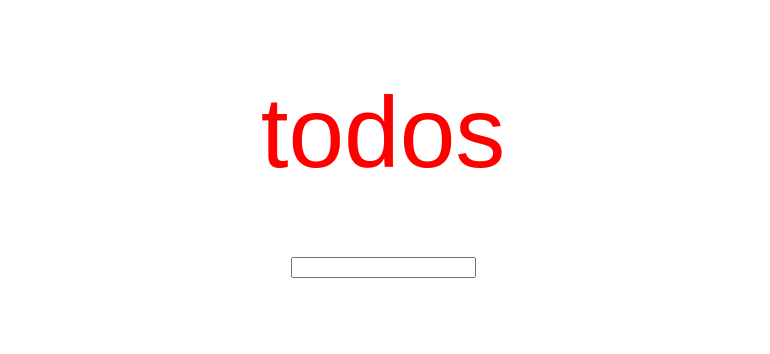
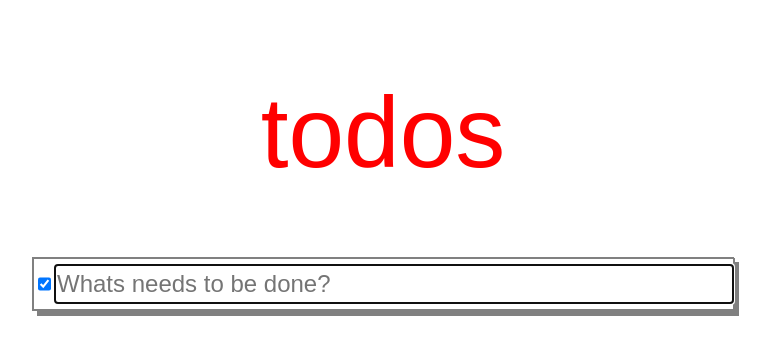
Before and after one commit to darshanmukunda98/gnome-Todo-VueJSMongoDB, a Vue app in the folder vue-project/: page / in a window 1280 px wide. Shown: the top 354 px of the page, without its empty margins (257-1027 px from the left). Built offline with nearby package versions, Linux system fonts and the light colour scheme.

Commit message:
add toggle all done checkbox, borders

```diff
--- a/vue-project/index.html
+++ b/vue-project/index.html
@@ -7,7 +7,10 @@
     <title>Vite App</title>
   </head>
   <body>
-    <div id="app"></div>
+    <div id="app">
+      <button>Sample</button>
+    </div>
+
     <script type="module" src="/src/main.js"></script>
   </body>
 </html>
--- a/vue-project/src/App.vue
+++ b/vue-project/src/App.vue
@@ -1,47 +1,98 @@
 <script setup>
-import { ref, watch } from "vue";
-let i = 0;
-let todo = ref("");
-let todos = ref([]);
-/* watch(todo,(t)=>{
-  localStorage.setItem("data",JSON.stringify(t))
-}) */
+import { ref } from 'vue';
+
+let todos = ref(JSON.parse(localStorage.getItem('data') || '[]'));
+let checkAllDone = todos.value.every((todo) => todo.done === true);
+console.log(checkAllDone);
 
 function onInput(e) {
-  console.log("TITLE " + e.target.value);
+  console.log('TITLE ' + e.target.value);
   let title = e.target.value;
-  e.target.value = "";
+  e.target.value = '';
   todos.value.push({
     id: Date.now(),
     title: title,
-    done: false,
+    done: false
   });
-  console.log("TODOS");
+  console.log('TODOS');
   console.log(todos.value);
-  localStorage.setItem("data", JSON.stringify(todos.value));
+  localStorage.setItem('data', JSON.stringify(todos.value));
 }
-function toggle(e) {
-  console.log(e.target.parentNode.parentNode.id);
-  console.log(e.target.checked);
+
+function onChange(e) {
+  console.log(e.target.value);
+  localStorage.setItem('data', JSON.stringify(todos.value));
+}
+
+function allDone(e) {
+  if (checkAllDone) {
+    todos.value.map((todo) => {
+      todo.done = true;
+    });
+    checkAllDone = true;
+  } else {
+    todos.value.map((todo) => {
+      todo.done = false;
+    });
+    checkAllDone = false;
+  }
+  localStorage.setItem('data', JSON.stringify(todos.value));
 }
 </script>
 <template>
-  <!--<form @submit.prevent="onInput" >{{ todo }}</form> read on v-bind vs v-model -->
   <div class="app">
-  <h1>todos</h1>
-  <input @keydown.enter="onInput" />{{ todo }}
-  <div v-for="item in todos" :key="item.id">
-    <div class="todo--item" :id="item.id">
-      <span>
-        <input
-          type="checkbox"
-          @change="toggle"
-        />
-        <input v-model="item.title" />
+    <h1>todos</h1>
+    <div class="list">
+      <span class="todo--input">
+        <input type="checkbox" @change="allDone" v-model="checkAllDone" />
+        <input @keydown.enter="onInput" class="todo--title--input" autofocus placeholder="Whats needs to be done?"/>
       </span>
+      <div v-for="(item, index) in todos" :key="item.id">
+        <div class="todo--item" :id="item.id" @change="onChange">
+          <input
+            class="todo--item--checkbox"
+            type="checkbox"
+            name="checkbox"
+            v-model="todos[index].done"
+          />
+          <input
+            class="todo--item--title"
+            v-model="todos[index].title"
+            name="title"
+          />
+        </div>
+      </div>
     </div>
   </div>
-</div>
 </template>
-<style>
+<style scoped>
+.todo--input {
+  display: flex;
+  height: 40px;
+  width: 100%;
+  padding: 5px 0;
+  border-style: solid;
+  border-width:1px;
+  border-color: grey;
+}
+
+.todo--title--input {
+  width: 100%;
+  border-style:solid;
+  border-width:1px;
+  font-size: x-large;
+}
+.todo--item {
+  display: flex;
+  height: 40px;
+  padding: 5px 0;
+  border-style: solid;
+  border-width: 1px;
+  border-color: grey;
+}
+.todo--item--title {
+  width: 100%;
+  border-style: none;
+  font-size: x-large;
+}
 </style>
--- a/vue-project/src/assets/main.css
+++ b/vue-project/src/assets/main.css
@@ -12,3 +12,8 @@
   font-family: Arial, Helvetica, sans-serif;
   color:red;
 }
+.list{
+  border: 1px solid grey;
+  box-shadow: 5px 5px grey;
+  width: 700px;
+}
--- a/vue-project/src/main.js
+++ b/vue-project/src/main.js
@@ -3,4 +3,4 @@ import App from './App.vue'
 
 import './assets/main.css'
 
-createApp(App).mount('div')
+createApp(App).mount('#app')
```
Also changed, not shown: vue-project/src/assets/logo.svg (added).
